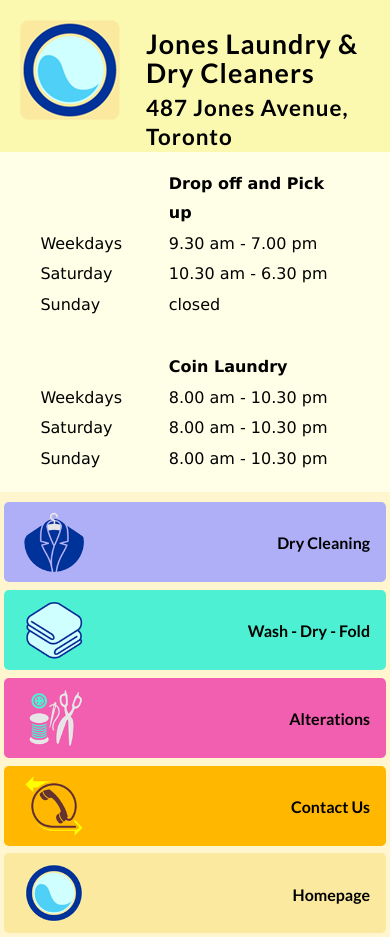
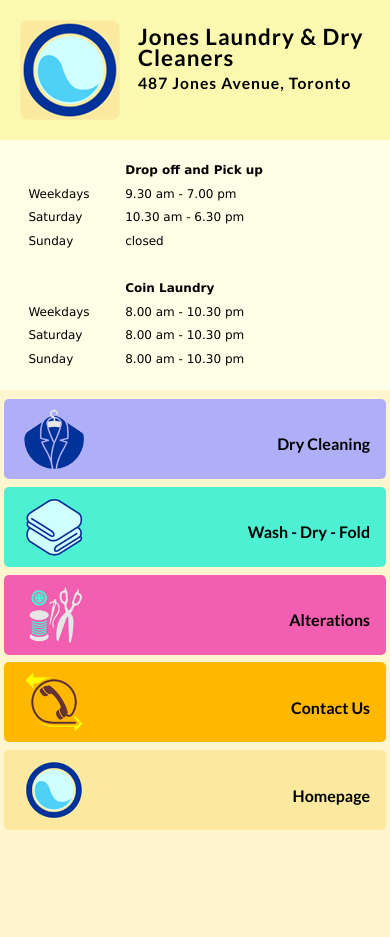
Before and after one commit to joneslaundrydryclean/joneslaundrydryclean.github.io, a Jekyll site: the page built from homepage.md, in a window 390 px wide. Built offline with Jekyll 4.4.1, drawn with Linux system fonts in a browser that asks for light colours; after the commit the page ends 900 px from its top, so only the background shows below that.

Commit message:
better mobile style

```diff
--- a/css/styles.css
+++ b/css/styles.css
@@ -172,12 +172,16 @@ a, a:hover, a:active {
 }
 
 @media (max-width: 700px) {
+  body {
+    font-size: 14px;
+  }
+
   .menu .tile {
     width: 96%;
   }
 
   .header .tile div {
-    padding: 0.2rem 1rem 0 1rem;
+    padding: 0.2rem 0.5rem 1.2rem 0.5rem;
   }
 
   .header .tile h2 {
@@ -207,6 +211,20 @@ a, a:hover, a:active {
 }
 
 @media (max-width: 400px) {
+  body {
+    font-size: 12px;
+  }
+
+  .header .tile h2 {
+    font-size: 1em;
+    margin: 1em 0 0 0;
+  }
+
+  .header .tile h4 {
+    font-size: 0.7em;
+    margin: 0.3em 0 0 0;
+  }
+
   .tile > p {
     right: 1em;
     font-size: 1rem;
@@ -218,7 +236,7 @@ a, a:hover, a:active {
   }
 
   .main .content {
-    padding: 1em;
+    padding: 1.5em 0.8em;
   }
 
   iframe {
```
